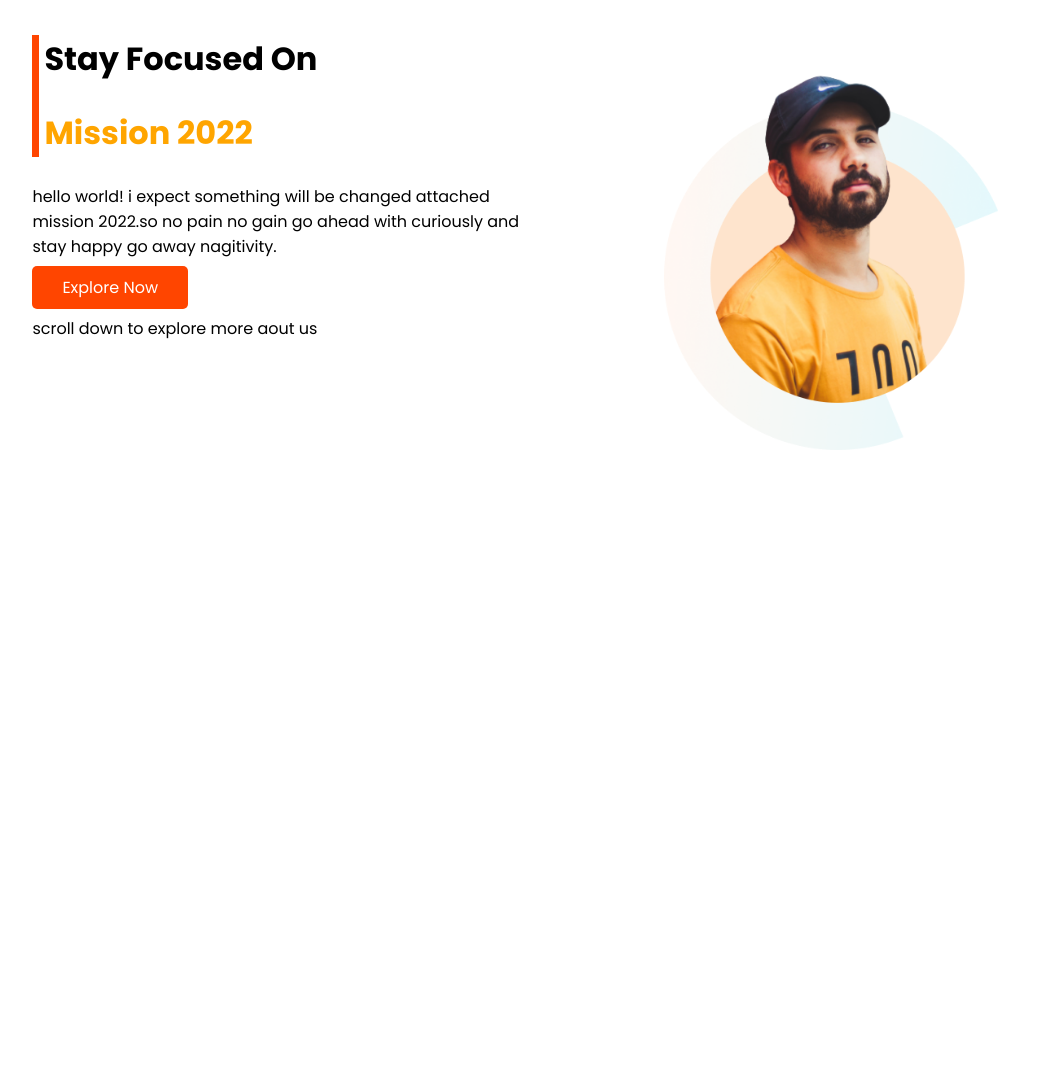
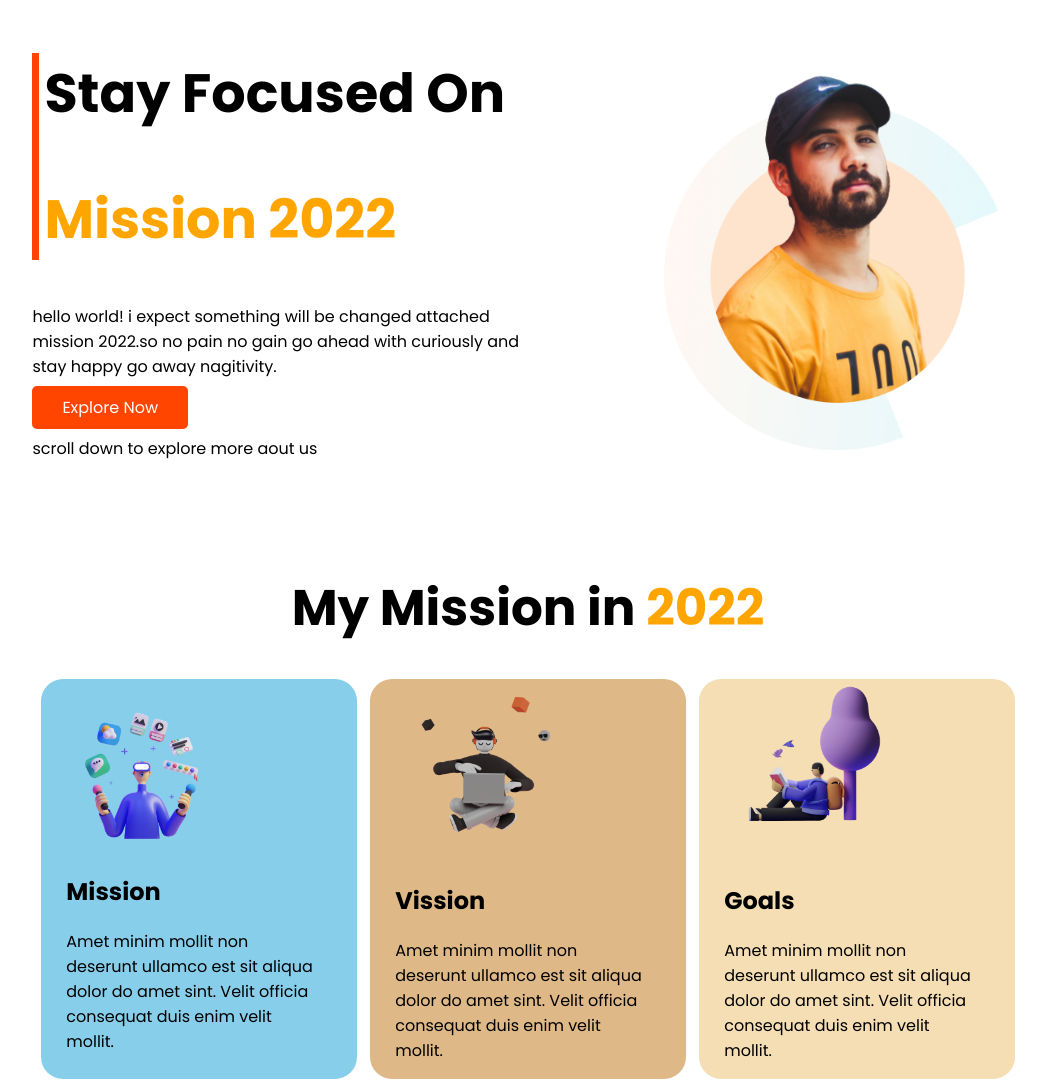
Before and after one commit to YaAlBagdattig379/zone-2050, a plain HTML site: page index.html in a window 1280 px wide. Shown: the whole page, without its empty margins (112-1158 px from the left). Before the commit the page ends 800 px from the top, so only its background shows below. Drawn offline with Linux system fonts and the light colour scheme.

Commit message:
second-part

```diff
--- a/index.html
+++ b/index.html
@@ -30,4 +30,32 @@
             <img src="images/person/picture-1.png" alt="">
         </div>
     </section>
+    <h1 class="one-hundred">My Mission in <span>2022</span></h1>
+    <section>
+        <div  class="half-width golam-1">
+            <img src="images/illustrators/illustrator-1.png" alt="">
+            <h2>Mission</h2>
+            <p>Amet minim mollit non deserunt
+                ullamco est sit aliqua dolor do amet
+                sint. Velit officia consequat duis enim
+                velit mollit.</p>
+        </div>
+        <div  class="half-width golam-2">
+            <img src="images/illustrators/illustrator-2.png" alt="">
+            <h2>Vission</h2>
+            <p>Amet minim mollit non deserunt
+                ullamco est sit aliqua dolor do amet
+                sint. Velit officia consequat duis enim
+                velit mollit.
+                </p>
+        </div>
+        <div class="half-width golam-3">
+            <img src="images/illustrators/illustrator-3.png" alt="">
+            <h2>Goals</h2>
+            <p>Amet minim mollit non deserunt
+                ullamco est sit aliqua dolor do amet
+                sint. Velit officia consequat duis enim
+                velit mollit.</p>
+        </div>
+    </section>
 </body>
--- a/style.css
+++ b/style.css
@@ -26,7 +26,40 @@ h1{
     font-size: 200%;
 }
 #hazari{
+    font-size: 27px;
     border-left: 7px solid;
     border-color:orangered;
     padding-left: 5px;
 }
+span{
+    color: orange;
+}
+.one-hundred{
+    padding-top: 60px;
+    text-align: center;
+    font-size: 50px;
+}
+.golam-1{
+    margin-right: 3px;
+    margin-left: 145px;
+    width: 20%;
+    padding-right: 3%;
+    padding-left: 2%;
+    border-radius: 22px;
+    background-color: skyblue;
+}
+.golam-2{
+    margin-right: 3px;
+    width: 20%;
+    padding-right: 3%;
+    padding-left: 2%;
+    border-radius: 22px;
+    background-color: burlywood
+}
+.golam-3{
+    width: 20%;
+    padding-right: 3%;
+    padding-left: 2%;
+    border-radius: 22px;
+    background-color:wheat
+}
```
